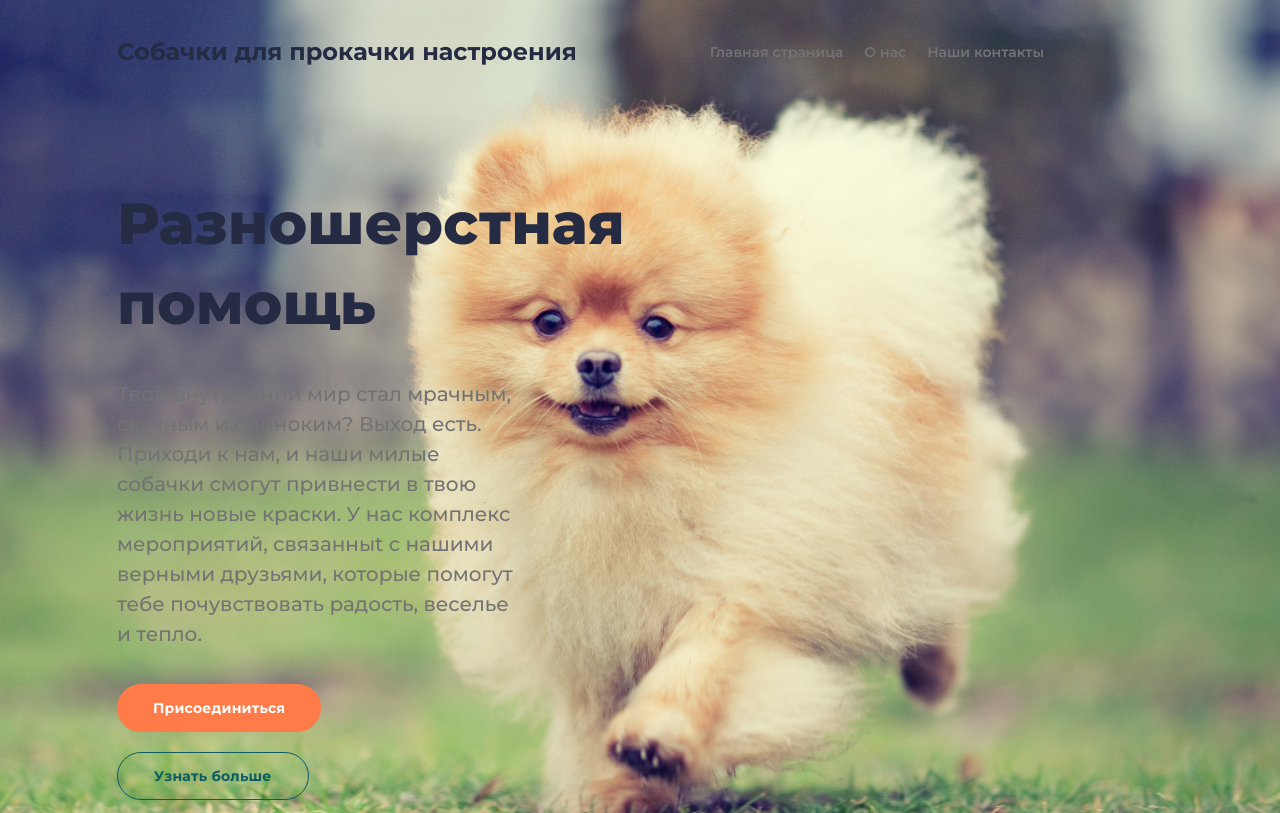
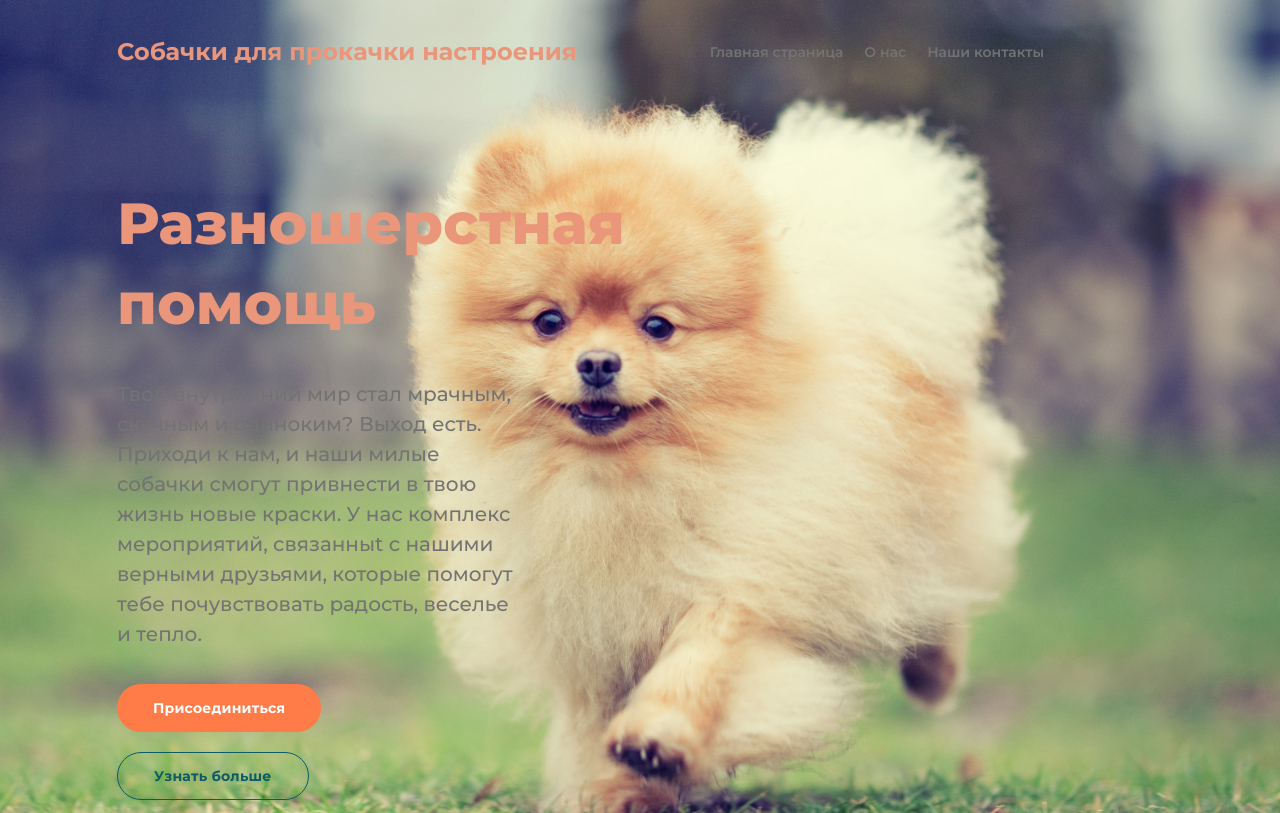
Before and after one commit to kahek/Web, a plain HTML site: page index.html in a window 1280 px wide. Shown: the top 813 px of the page. Drawn offline with Linux system fonts and the light colour scheme.

Commit message:
Update style.css

```diff
--- a/css/style.css
+++ b/css/style.css
@@ -16,6 +16,7 @@ html, body {
 }
 
 ._container {
+    color: rgb(233,150,122);
     max-width: 1046px;
     padding: 0 15px;
     margin: 0 auto;
```
